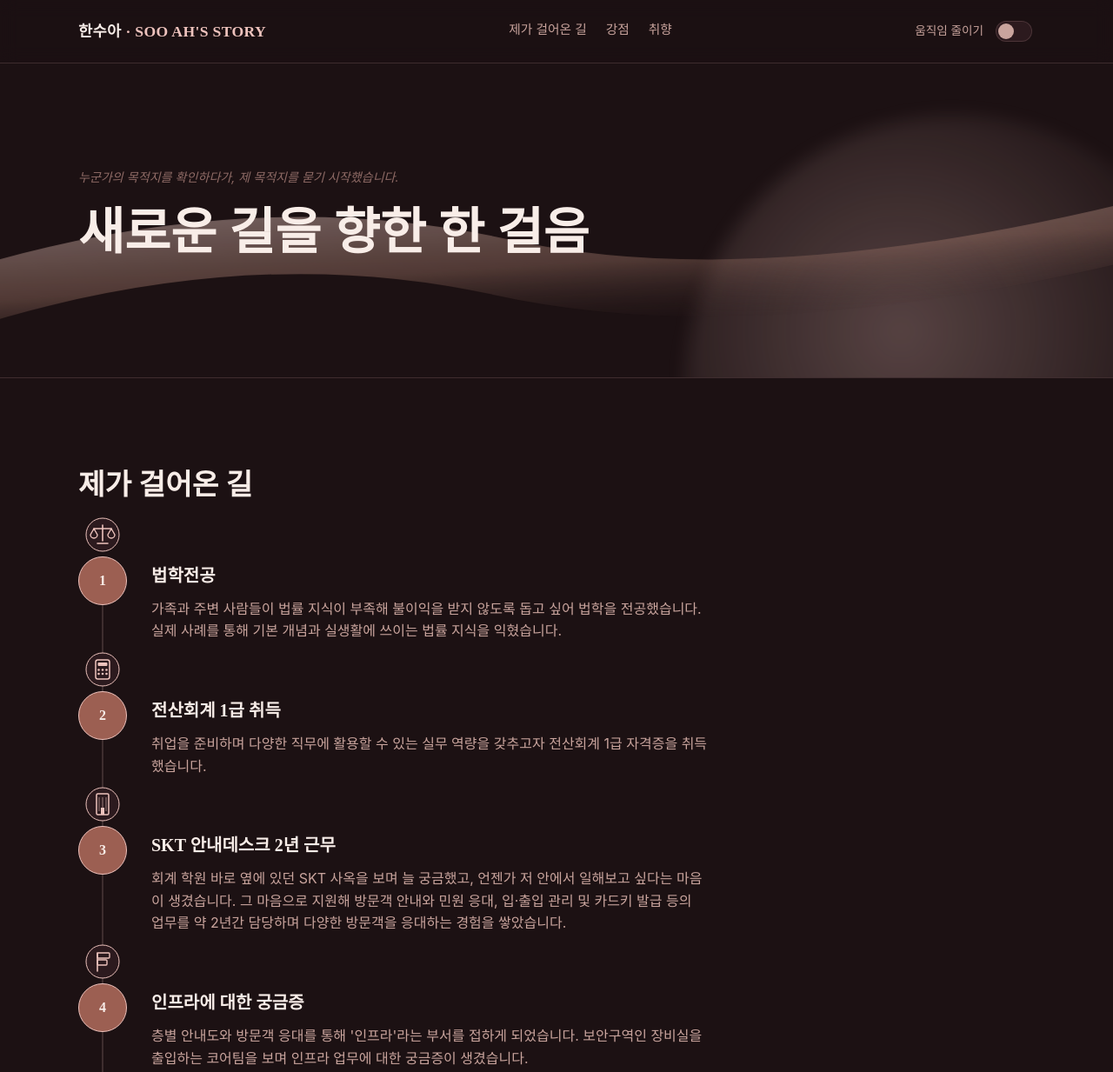
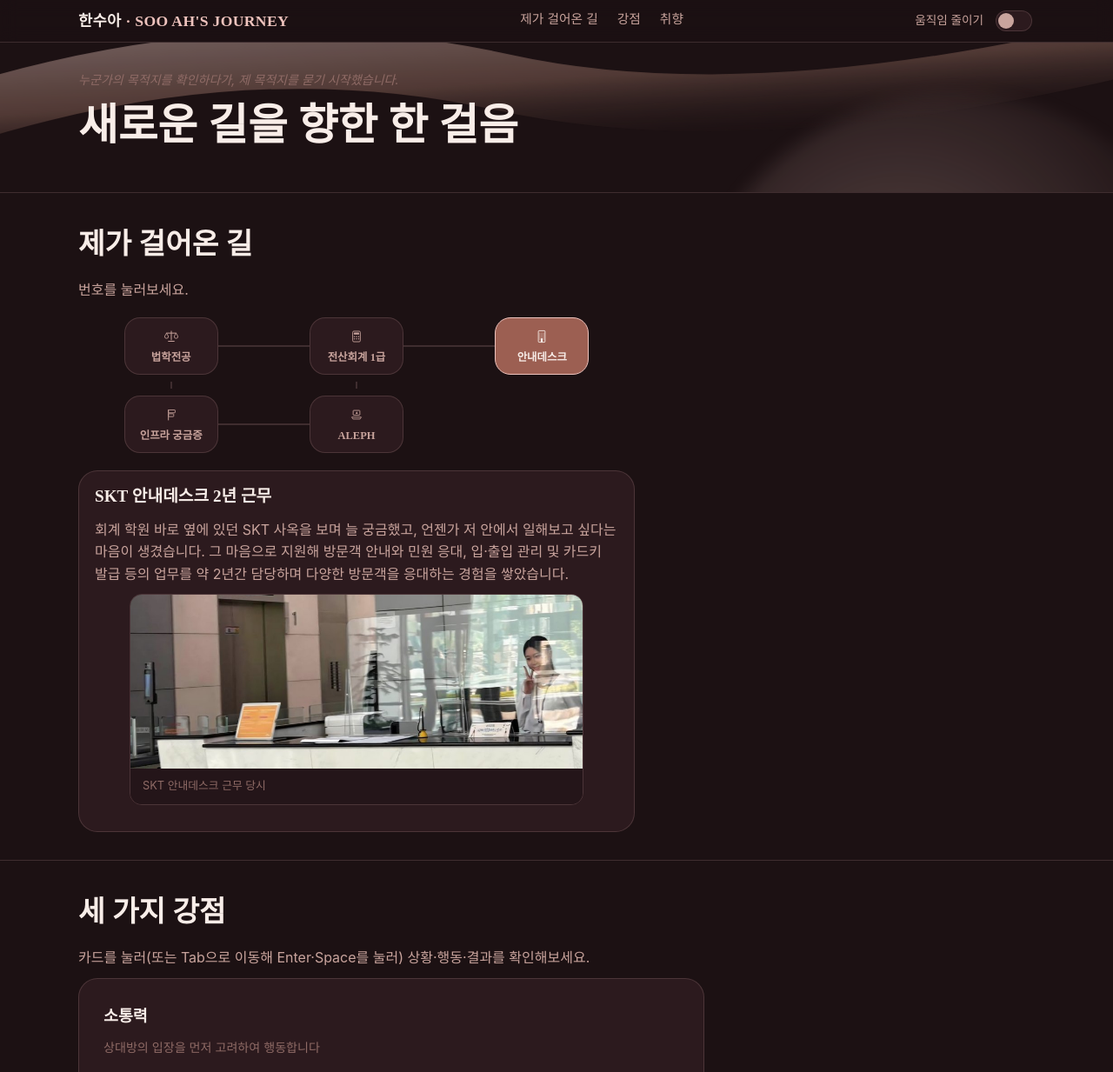
Before and after one commit to SOOAH-HAN/sooah-aleph, a plain HTML site: page index.html in a window 1280 px wide. Shown: the top 1233 px of the page at 87% size. Drawn offline with Linux system fonts and the light colour scheme; a web font is replaced by a local one.

Commit message:
Update index.html

```diff
--- a/index.html
+++ b/index.html
@@ -3,7 +3,7 @@
 <head>
 <meta charset="UTF-8">
 <meta name="viewport" content="width=device-width, initial-scale=1.0">
-<title>한수아 — SOO AH'S STORY</title>
+<title>한수아 — SOO AH'S JOURNEY</title>
 <link rel="preconnect" href="https://fonts.googleapis.com">
 <link href="https://fonts.googleapis.com/css2?family=Noto+Serif+KR:wght@500;600;700;900&family=Pretendard:wght@400;500;600;700&display=swap" rel="stylesheet">
 <style>
@@ -54,9 +54,9 @@
     align-items:center;
     justify-content:space-between;
     gap: 16px;
-    min-height: 72px;
+    min-height: 48px;
     flex-wrap: wrap;
-    padding: 12px 40px;
+    padding: 6px 40px;
   }
   .brand{
     font-family: var(--serif);
@@ -112,7 +112,7 @@
 
   /* ---------- HERO ---------- */
   header.hero{
-    padding: 120px 0 100px;
+    padding: 32px 0 16px;
     position: relative;
     overflow: hidden;
   }
@@ -140,12 +140,12 @@
     font-size: 0.88rem;
     color: var(--ink-faint);
     font-style: italic;
-    margin: 0 0 14px;
+    margin: 0 0 8px;
   }
   .hero-headline{
     font-family: var(--serif);
     font-weight: 700;
-    font-size: clamp(2.1rem, 4.6vw, 3.6rem);
+    font-size: clamp(1.9rem, 4vw, 3.1rem);
     line-height: 1.32;
     max-width: 760px;
     margin: 0 0 28px;
@@ -209,8 +209,8 @@
   }
 
   /* ---------- SECTION HEADS ---------- */
-  .section{ padding: 96px 0; border-top: 1px solid var(--line); }
-  .section-head{ max-width: 620px; margin-bottom: 56px; }
+  .section{ padding: 32px 0; border-top: 1px solid var(--line); }
+  .section-head{ max-width: 620px; margin-bottom: 10px; }
   .section-head h2{
     font-family: var(--serif);
     font-size: clamp(1.6rem, 2.6vw, 2.2rem);
@@ -219,58 +219,92 @@
   }
   .section-head p{ color: var(--ink-muted); margin:0; font-size: 1rem; }
 
-  /* ---------- JOURNEY ---------- */
-  .journey{ position: relative; }
-  .journey-track{
+  /* ---------- JOURNEY BOARD ---------- */
+  .journey-board{
+    max-width: 640px;
+    margin-bottom: 8px;
+  }
+  .board-row{
+    display:grid;
+    grid-template-columns: repeat(3, 1fr);
+    align-items:center;
+    justify-items:center;
+    position:relative;
+    height: 82px;
+  }
+  .board-row::before{
+    content:'';
     position:absolute;
-    left: 27px;
-    top: 10px;
-    bottom: 10px;
+    top:50%;
+    left: 16.666%;
+    right: 16.666%;
+    height: 2px;
+    background: var(--line);
+    transform: translateY(-50%);
+    z-index: 1;
+  }
+  .board-row.row-bottom::before{
+    right: 50%;
+  }
+  .connector-row{
+    display:grid;
+    grid-template-columns: repeat(3, 1fr);
+    justify-items:center;
+    height: 8px;
+  }
+  .connector-row .v-line{
     width: 2px;
-    background: linear-gradient(var(--line), var(--line)) ;
+    height: 100%;
+    background: var(--line);
   }
-  .stage{
-    display:grid;
-    grid-template-columns: 56px 1fr;
-    gap: 28px;
-    margin-bottom: 56px;
-    opacity: 0;
-    transform: translateY(24px);
-    transition: opacity .6s ease, transform .6s ease;
-  }
-  .stage.in-view{ opacity: 1; transform: translateY(0); }
-  .stage-marker{
+  .board-node{
     position:relative;
-    width: 56px; height: 56px;
-    border-radius: 50%;
+    z-index: 2;
+    width: 108px;
+    padding: 10px 8px;
+    border-radius: 18px;
     background: var(--bg-card);
     border: 1px solid var(--line);
-    display:flex; align-items:center; justify-content:center;
+    color: var(--ink-muted);
+    display:flex;
+    flex-direction:column;
+    align-items:center;
+    justify-content:center;
+    gap: 6px;
+    cursor:pointer;
+    transition: background .25s ease, color .25s ease, border-color .25s ease, transform .2s ease;
+  }
+  .board-node:hover{ transform: translateY(-2px); }
+  .board-node:focus-visible{ outline: 2px solid var(--rose-light); outline-offset: 4px; }
+  .board-node .node-title{
     font-family: var(--serif);
-    font-weight: 700;
-    color: var(--ink-muted);
-    z-index: 2;
+    font-weight: 600;
+    font-size: 0.78rem;
+    text-align:center;
+    line-height: 1.25;
   }
-  .stage.in-view .stage-marker{
+  .board-node.is-active{
     background: var(--rose-deep);
     color: var(--ink);
     border-color: var(--rose-light);
   }
-  .stage-mascot{
-    position:absolute;
-    top: -46px; left: 50%;
-    transform: translateX(-50%) scale(0.4);
-    opacity: 0;
-    transition: opacity .5s ease .15s, transform .5s cubic-bezier(.34,1.56,.64,1) .15s;
+  .board-spacer{ width:108px; }
+
+  .journey-detail{
+    margin-top: 12px;
+    padding: 14px 18px;
+    background: var(--bg-card);
+    border: 1px solid var(--line);
+    border-radius: var(--radius);
+    max-width: 640px;
   }
-  .stage.in-view .stage-mascot{ opacity: 1; transform: translateX(-50%) scale(1); }
-  .stage-body h3{
+  .journey-detail h3{
     font-family: var(--serif);
-    font-size: 1.25rem;
-    margin: 6px 0 10px;
+    font-size: 1.2rem;
+    margin: 0 0 10px;
     font-weight: 600;
   }
-  .stage-body p{ margin:0; color: var(--ink-muted); max-width: 640px; }
+  .journey-detail p{ margin:0; color: var(--ink-muted); }
 
   /* ---------- STRENGTHS ---------- */
   .strengths{
@@ -311,7 +345,7 @@
   }
   .strength-detail dd{ margin: 4px 0 0; color: var(--ink-muted); font-size: 0.92rem; }
   .strength-evidence{
-    margin-top: 18px;
+    margin-top: 10px;
     border-radius: 14px;
     overflow: hidden;
     border: 1px solid var(--line);
@@ -319,7 +353,8 @@
   .strength-evidence img{
     display:block;
     width: 100%;
-    height: auto;
+    max-height: 200px;
+    object-fit: cover;
   }
   .strength-evidence figcaption{
     padding: 10px 14px;
@@ -408,15 +443,14 @@
     transition-duration: 0.01ms !important;
     animation-duration: 0.01ms !important;
   }
-  .reduced-motion .stage{ opacity:1; transform:none; }
-  .reduced-motion .stage-mascot{ opacity:1; transform: translateX(-50%) scale(1); }
+  .reduced-motion .journey-detail{ transition: none; }
 </style>
 </head>
 <body>
 
 <nav>
   <div class="wrap">
-    <div class="brand">한수아 <span>· SOO AH'S STORY</span></div>
+    <div class="brand">한수아 <span>· SOO AH'S JOURNEY</span></div>
     <div class="nav-links">
       <a href="#journey" class="link-quiet">제가 걸어온 길</a>
       <a href="#strengths" class="link-quiet">강점</a>
@@ -452,100 +486,78 @@
   <div class="wrap">
     <div class="section-head">
       <h2>제가 걸어온 길</h2>
+      <p>번호를 눌러보세요.</p>
     </div>
 
-    <div class="journey">
-      <div class="journey-track" aria-hidden="true"></div>
-
-      <div class="stage" data-stage>
-        <div class="stage-marker">
-          1
-          <svg class="stage-mascot" width="40" height="40" viewBox="0 0 40 40" aria-hidden="true">
-            <circle cx="20" cy="20" r="19" fill="#2c1a1e" stroke="#eec3bd" stroke-width="1"/>
-            <line x1="20" y1="9" x2="20" y2="27" stroke="#eec3bd" stroke-width="1.6" stroke-linecap="round"/>
-            <line x1="10" y1="13" x2="30" y2="13" stroke="#eec3bd" stroke-width="1.6" stroke-linecap="round"/>
-            <path d="M10 13 L6 20 A4 4 0 0 0 14 20 Z" fill="none" stroke="#eec3bd" stroke-width="1.4" stroke-linejoin="round"/>
-            <path d="M30 13 L26 20 A4 4 0 0 0 34 20 Z" fill="none" stroke="#eec3bd" stroke-width="1.4" stroke-linejoin="round"/>
-            <line x1="14" y1="30" x2="26" y2="30" stroke="#eec3bd" stroke-width="1.6" stroke-linecap="round"/>
+    <div class="journey-board" role="tablist" aria-label="제가 걸어온 길 5단계">
+      <div class="board-row">
+        <button class="board-node" data-journey="1" role="tab" aria-selected="false" aria-controls="journey-detail">
+          <svg viewBox="0 0 40 40" width="22" height="22" aria-hidden="true">
+            <line x1="20" y1="9" x2="20" y2="27" stroke="currentColor" stroke-width="1.8" stroke-linecap="round"/>
+            <line x1="10" y1="13" x2="30" y2="13" stroke="currentColor" stroke-width="1.8" stroke-linecap="round"/>
+            <path d="M10 13 L6 20 A4 4 0 0 0 14 20 Z" fill="none" stroke="currentColor" stroke-width="1.5" stroke-linejoin="round"/>
+            <path d="M30 13 L26 20 A4 4 0 0 0 34 20 Z" fill="none" stroke="currentColor" stroke-width="1.5" stroke-linejoin="round"/>
+            <line x1="14" y1="30" x2="26" y2="30" stroke="currentColor" stroke-width="1.8" stroke-linecap="round"/>
           </svg>
-        </div>
-        <div class="stage-body">
-          <h3>법학전공</h3>
-          <p>가족과 주변 사람들이 법률 지식이 부족해 불이익을 받지 않도록 돕고 싶어 법학을 전공했습니다. 실제 사례를 통해 기본 개념과 실생활에 쓰이는 법률 지식을 익혔습니다.</p>
-        </div>
+          <span class="node-title">법학전공</span>
+        </button>
+        <button class="board-node" data-journey="2" role="tab" aria-selected="false" aria-controls="journey-detail">
+          <svg viewBox="0 0 40 40" width="22" height="22" aria-hidden="true">
+            <rect x="12" y="9" width="16" height="22" rx="2.5" fill="none" stroke="currentColor" stroke-width="1.6"/>
+            <rect x="14.5" y="12" width="11" height="4" rx="1" fill="currentColor"/>
+            <circle cx="15.5" cy="20.5" r="1.3" fill="currentColor"/>
+            <circle cx="20" cy="20.5" r="1.3" fill="currentColor"/>
+            <circle cx="24.5" cy="20.5" r="1.3" fill="currentColor"/>
+            <circle cx="15.5" cy="25" r="1.3" fill="currentColor"/>
+            <circle cx="20" cy="25" r="1.3" fill="currentColor"/>
+            <circle cx="24.5" cy="25" r="1.3" fill="currentColor"/>
+          </svg>
+          <span class="node-title">전산회계 1급</span>
+        </button>
+        <button class="board-node is-active" data-journey="3" role="tab" aria-selected="true" aria-controls="journey-detail">
+          <svg viewBox="0 0 40 40" width="22" height="22" aria-hidden="true">
+            <rect x="13" y="8" width="14" height="24" rx="1.5" fill="none" stroke="currentColor" stroke-width="1.6"/>
+            <line x1="16" y1="12" x2="16" y2="28" stroke="currentColor" stroke-width="1" opacity="0.7"/>
+            <line x1="20" y1="12" x2="20" y2="28" stroke="currentColor" stroke-width="1" opacity="0.7"/>
+            <line x1="24" y1="12" x2="24" y2="28" stroke="currentColor" stroke-width="1" opacity="0.7"/>
+            <rect x="18" y="24" width="4" height="8" fill="currentColor"/>
+          </svg>
+          <span class="node-title">안내데스크</span>
+        </button>
       </div>
 
-      <div class="stage" data-stage>
-        <div class="stage-marker">
-          2
-          <svg class="stage-mascot" width="40" height="40" viewBox="0 0 40 40" aria-hidden="true">
-            <circle cx="20" cy="20" r="19" fill="#2c1a1e" stroke="#eec3bd" stroke-width="1"/>
-            <rect x="12" y="9" width="16" height="22" rx="2.5" fill="none" stroke="#eec3bd" stroke-width="1.5"/>
-            <rect x="14.5" y="12" width="11" height="4" rx="1" fill="#eec3bd"/>
-            <circle cx="15.5" cy="20.5" r="1.3" fill="#eec3bd"/>
-            <circle cx="20" cy="20.5" r="1.3" fill="#eec3bd"/>
-            <circle cx="24.5" cy="20.5" r="1.3" fill="#eec3bd"/>
-            <circle cx="15.5" cy="25" r="1.3" fill="#eec3bd"/>
-            <circle cx="20" cy="25" r="1.3" fill="#eec3bd"/>
-            <circle cx="24.5" cy="25" r="1.3" fill="#eec3bd"/>
-          </svg>
-        </div>
-        <div class="stage-body">
-          <h3>전산회계 1급 취득</h3>
-          <p>취업을 준비하며 다양한 직무에 활용할 수 있는 실무 역량을 갖추고자 전산회계 1급 자격증을 취득했습니다.</p>
-        </div>
+      <div class="connector-row" aria-hidden="true">
+        <span class="v-line"></span><span class="v-line"></span><span></span>
       </div>
 
-      <div class="stage" data-stage>
-        <div class="stage-marker">
-          3
-          <svg class="stage-mascot" width="40" height="40" viewBox="0 0 40 40" aria-hidden="true">
-            <circle cx="20" cy="20" r="19" fill="#2c1a1e" stroke="#eec3bd" stroke-width="1"/>
-            <rect x="13" y="8" width="14" height="24" rx="1.5" fill="none" stroke="#eec3bd" stroke-width="1.5"/>
-            <line x1="16" y1="12" x2="16" y2="28" stroke="#eec3bd" stroke-width="1" opacity="0.6"/>
-            <line x1="20" y1="12" x2="20" y2="28" stroke="#eec3bd" stroke-width="1" opacity="0.6"/>
-            <line x1="24" y1="12" x2="24" y2="28" stroke="#eec3bd" stroke-width="1" opacity="0.6"/>
-            <rect x="18" y="24" width="4" height="8" fill="#eec3bd"/>
+      <div class="board-row row-bottom">
+        <button class="board-node" data-journey="4" role="tab" aria-selected="false" aria-controls="journey-detail">
+          <svg viewBox="0 0 40 40" width="22" height="22" aria-hidden="true">
+            <line x1="14" y1="10" x2="14" y2="31" stroke="currentColor" stroke-width="1.8" stroke-linecap="round"/>
+            <rect x="14" y="10" width="14" height="6" rx="1" fill="none" stroke="currentColor" stroke-width="1.5"/>
+            <rect x="14" y="18" width="11" height="6" rx="1" fill="none" stroke="currentColor" stroke-width="1.5"/>
           </svg>
-        </div>
-        <div class="stage-body">
-          <h3>SKT 안내데스크 2년 근무</h3>
-          <p>회계 학원 바로 옆에 있던 SKT 사옥을 보며 늘 궁금했고, 언젠가 저 안에서 일해보고 싶다는 마음이 생겼습니다. 그 마음으로 지원해 방문객 안내와 민원 응대, 입·출입 관리 및 카드키 발급 등의 업무를 약 2년간 담당하며 다양한 방문객을 응대하는 경험을 쌓았습니다.</p>
-        </div>
+          <span class="node-title">인프라 궁금증</span>
+        </button>
+        <button class="board-node" data-journey="5" role="tab" aria-selected="false" aria-controls="journey-detail">
+          <svg viewBox="0 0 40 40" width="22" height="22" aria-hidden="true">
+            <rect x="13" y="11" width="14" height="10" rx="1.2" fill="none" stroke="currentColor" stroke-width="1.6"/>
+            <path d="M10 25 L30 25 L27.5 29 L12.5 29 Z" fill="none" stroke="currentColor" stroke-width="1.5" stroke-linejoin="round"/>
+            <path d="M18 18 L20.5 13 L23 18 Z" fill="currentColor"/>
+          </svg>
+          <span class="node-title">ALEPH</span>
+        </button>
+        <span class="board-spacer" aria-hidden="true"></span>
       </div>
+    </div>
 
-      <div class="stage" data-stage>
-        <div class="stage-marker">
-          4
-          <svg class="stage-mascot" width="40" height="40" viewBox="0 0 40 40" aria-hidden="true">
-            <circle cx="20" cy="20" r="19" fill="#2c1a1e" stroke="#eec3bd" stroke-width="1"/>
-            <line x1="14" y1="10" x2="14" y2="31" stroke="#eec3bd" stroke-width="1.6" stroke-linecap="round"/>
-            <rect x="14" y="10" width="14" height="6" rx="1" fill="none" stroke="#eec3bd" stroke-width="1.4"/>
-            <rect x="14" y="18" width="11" height="6" rx="1" fill="none" stroke="#eec3bd" stroke-width="1.4"/>
-          </svg>
-        </div>
-        <div class="stage-body">
-          <h3>인프라에 대한 궁금증</h3>
-          <p>층별 안내도와 방문객 응대를 통해 '인프라'라는 부서를 접하게 되었습니다. 보안구역인 장비실을 출입하는 코어팀을 보며 인프라 업무에 대한 궁금증이 생겼습니다.</p>
-        </div>
-      </div>
-
-      <div class="stage" data-stage>
-        <div class="stage-marker">
-          5
-          <svg class="stage-mascot" width="40" height="40" viewBox="0 0 40 40" aria-hidden="true">
-            <circle cx="20" cy="20" r="19" fill="#2c1a1e" stroke="#eec3bd" stroke-width="1"/>
-            <rect x="13" y="11" width="14" height="10" rx="1.2" fill="none" stroke="#eec3bd" stroke-width="1.5"/>
-            <path d="M10 25 L30 25 L27.5 29 L12.5 29 Z" fill="none" stroke="#eec3bd" stroke-width="1.4" stroke-linejoin="round"/>
-            <path d="M18 18 L20.5 13 L23 18 Z" fill="#eec3bd"/>
-          </svg>
-        </div>
-        <div class="stage-body">
-          <h3>ALEPH에서 새로운 분야를 배우다</h3>
-          <p>비전공자로서 새로운 분야에 대한 걱정도 있었지만, 직접 경험해보자는 생각으로 ALEPH에 지원했고 지금 이 분야를 배우고 있습니다.</p>
-        </div>
-      </div>
-
+    <div class="journey-detail" id="journey-detail" role="tabpanel">
+      <h3 id="journey-detail-title">SKT 안내데스크 2년 근무</h3>
+      <p id="journey-detail-desc">회계 학원 바로 옆에 있던 SKT 사옥을 보며 늘 궁금했고, 언젠가 저 안에서 일해보고 싶다는 마음이 생겼습니다. 그 마음으로 지원해 방문객 안내와 민원 응대, 입·출입 관리 및 카드키 발급 등의 업무를 약 2년간 담당하며 다양한 방문객을 응대하는 경험을 쌓았습니다.</p>
+      <figure class="strength-evidence" id="journey-detail-evidence">
+        <img id="journey-detail-img" src="evidence-desk.jpg" alt="SKT 안내데스크 근무 당시">
+        <figcaption id="journey-detail-caption">SKT 안내데스크 근무 당시</figcaption>
+      </figure>
     </div>
   </div>
 </section>
@@ -690,13 +702,41 @@
     document.body.classList.toggle('reduced-motion', motionSwitch.checked);
   });
 
-  const stages = document.querySelectorAll('[data-stage]');
-  const io = new IntersectionObserver((entries) => {
-    entries.forEach(entry => {
-      if (entry.isIntersecting) entry.target.classList.add('in-view');
+  const journeyData = {
+    1: { title: '법학전공', desc: '가족과 주변 사람들이 법률 지식이 부족해 불이익을 받지 않도록 돕고 싶어 법학을 전공했습니다. 실제 사례를 통해 기본 개념과 실생활에 쓰이는 법률 지식을 익혔습니다.' },
+    2: { title: '전산회계 1급 취득', desc: '취업을 준비하며 다양한 직무에 활용할 수 있는 실무 역량을 갖추고자 전산회계 1급 자격증을 취득했습니다.' },
+    3: { title: 'SKT 안내데스크 2년 근무', desc: '회계 학원 바로 옆에 있던 SKT 사옥을 보며 늘 궁금했고, 언젠가 저 안에서 일해보고 싶다는 마음이 생겼습니다. 그 마음으로 지원해 방문객 안내와 민원 응대, 입·출입 관리 및 카드키 발급 등의 업무를 약 2년간 담당하며 다양한 방문객을 응대하는 경험을 쌓았습니다.',
+         img: 'evidence-desk.jpg', caption: 'SKT 안내데스크 근무 당시' },
+    4: { title: '인프라에 대한 궁금증', desc: "층별 안내도와 방문객 응대를 통해 '인프라'라는 부서를 접하게 되었습니다. 보안구역인 장비실을 출입하는 코어팀을 보며 인프라 업무에 대한 궁금증이 생겼습니다." },
+    5: { title: 'ALEPH에서 새로운 분야를 배우다', desc: '비전공자로서 새로운 분야에 대한 걱정도 있었지만, 직접 경험해보자는 생각으로 ALEPH에 지원했고 지금 이 분야를 배우고 있습니다.' }
+  };
+  const journeyNodes = document.querySelectorAll('.board-node');
+  const jTitle = document.getElementById('journey-detail-title');
+  const jDesc = document.getElementById('journey-detail-desc');
+  const jFigure = document.getElementById('journey-detail-evidence');
+  const jImg = document.getElementById('journey-detail-img');
+  const jCaption = document.getElementById('journey-detail-caption');
+
+  journeyNodes.forEach(node => {
+    node.addEventListener('click', () => {
+      const key = node.dataset.journey;
+      const data = journeyData[key];
+      journeyNodes.forEach(n => {
+        n.classList.toggle('is-active', n === node);
+        n.setAttribute('aria-selected', String(n === node));
+      });
+      jTitle.textContent = data.title;
+      jDesc.textContent = data.desc;
+      if (data.img) {
+        jImg.src = data.img;
+        jImg.alt = data.caption;
+        jCaption.textContent = data.caption;
+        jFigure.hidden = false;
+      } else {
+        jFigure.hidden = true;
+      }
     });
-  }, { threshold: 0.35 });
-  stages.forEach(s => io.observe(s));
+  });
 
   document.querySelectorAll('[data-toggle]').forEach(btn => {
     btn.addEventListener('click', () => {
```
